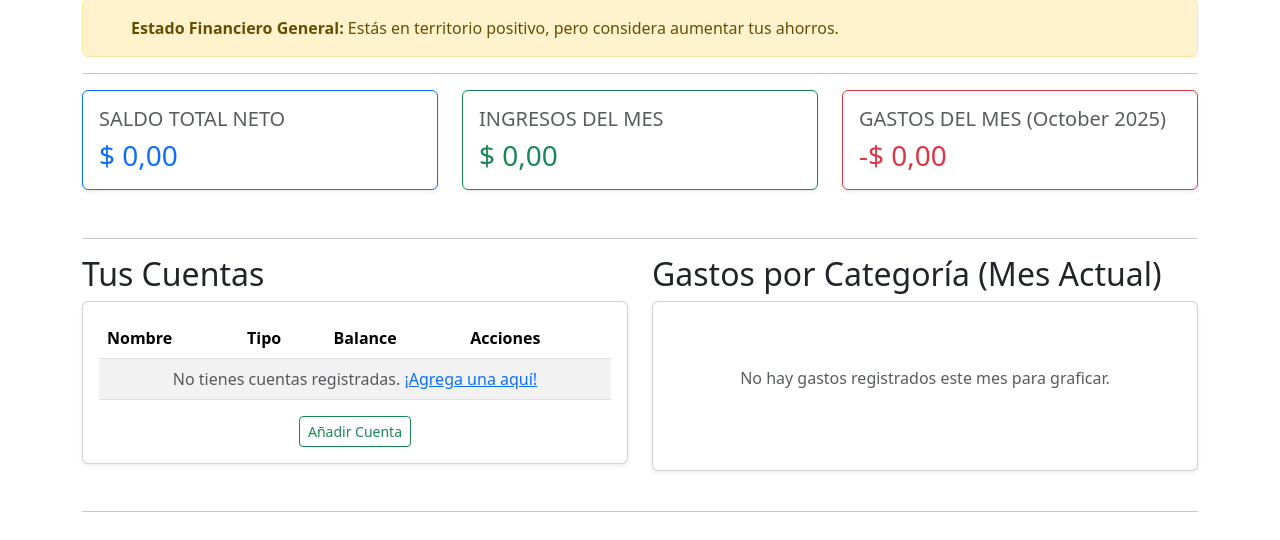
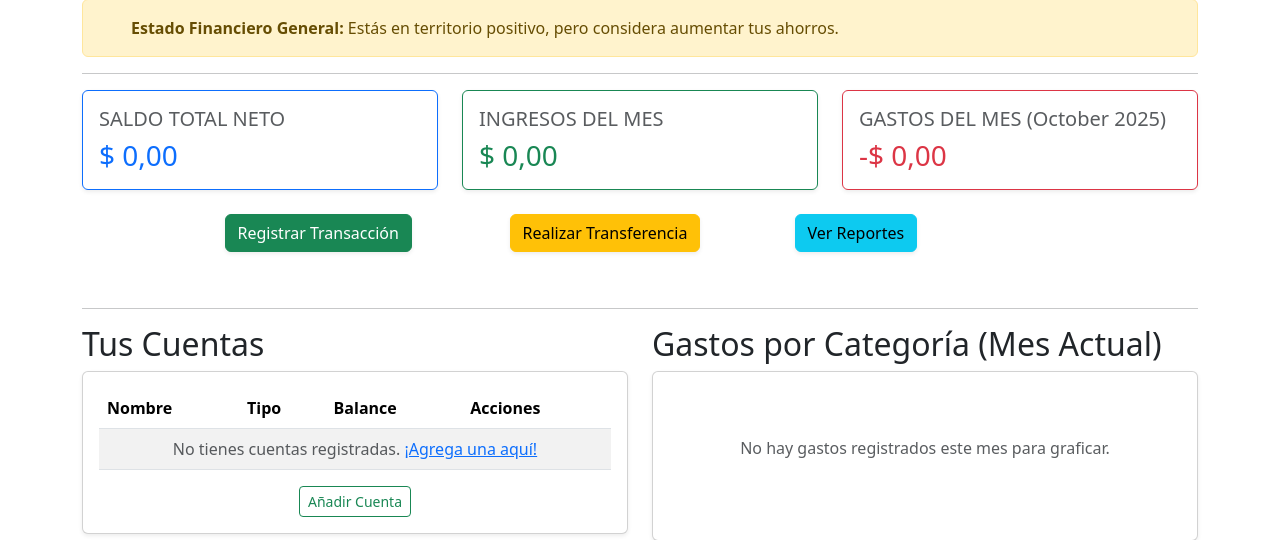
Before and after one commit to jegarciaveliz8-sys/mi-finanzas-Djangp, a Django app: page / in a window 1280 px wide. Shown: the part 153-693 px from the top of the page. Run offline with Django 4.2, Linux system fonts and the light colour scheme; a user stored in the database is signed in; data that the repository does not hold is empty.

Commit message:
Descripción clara de lo que cambié

```diff
--- a/mi_finanzas/templates/mi_finanzas/resumen_financiero.html
+++ b/mi_finanzas/templates/mi_finanzas/resumen_financiero.html
@@ -1,7 +1,7 @@
 {% extends 'base.html' %}
 {% load humanize %}
 
-{% block title %}Resumen Financiero{% endblock title %}
+{% block title %}Panel de Control{% endblock title %}
 
 {% block content %}
 
@@ -22,7 +22,7 @@
 {# ------------------------------------------ #}
 {# 2. MÉTRICAS CLAVE #}
 {# ------------------------------------------ #}
-<div class="row mb-5">
+<div class="row mb-4">
     <div class="col-md-4">
         <div class="card shadow-sm border-primary">
             <div class="card-body">
@@ -49,10 +49,31 @@
     </div>
 </div>
 
+{# ------------------------------------------ #}
+{# 2.5. BOTONES DE ACCIÓN RÁPIDA (NUEVOS) #}
+{# ------------------------------------------ #}
+<div class="row mb-5 justify-content-center">
+    <div class="col-md-3 mb-2">
+        <a href="{% url 'mi_finanzas:anadir_transaccion' %}" class="btn btn-success btn-block shadow-sm">
+            <i class="fas fa-plus"></i> Registrar Transacción
+        </a>
+    </div>
+    <div class="col-md-3 mb-2">
+        <a href="{% url 'mi_finanzas:transferir_monto' %}" class="btn btn-warning btn-block shadow-sm">
+            <i class="fas fa-exchange-alt"></i> Realizar Transferencia
+        </a>
+    </div>
+    <div class="col-md-3 mb-2">
+        <a href="{% url 'mi_finanzas:reportes_financieros' %}" class="btn btn-info btn-block shadow-sm">
+            <i class="fas fa-chart-pie"></i> Ver Reportes
+        </a>
+    </div>
+</div>
+
 <hr>
 
 {# ------------------------------------------ #}
-{# 3. CUENTAS Y GRÁFICO #}
+{# 3. CUENTAS Y GRÁFICO DE GASTOS #}
 {# ------------------------------------------ #}
 <div class="row">
 
@@ -110,7 +131,7 @@
                             <li class="list-group-item d-flex justify-content-between align-items-center">
                                 {{ gasto.categoria__nombre }}
                                 <span class="font-weight-bold text-danger">
-                                    ${{ gasto.total|floatformat:2|intcomma }} {# ¡CORREGIDO! Eliminamos el guion manual que estaba aquí #}
+                                    ${{ gasto.total|floatformat:2|intcomma }}
                                 </span>
                             </li>
                         {% endfor %}
@@ -126,7 +147,7 @@
 <hr>
 
 {# ------------------------------------------ #}
-{# 4. PRESUPUESTOS #}
+{# 4. PRESUPUESTOS (CON EDICIÓN Y ELIMINACIÓN CORREGIDA) #}
 {# ------------------------------------------ #}
 <h2 class="mt-5">📊 Presupuestos del Mes</h2>
 <div class="row">
@@ -136,8 +157,19 @@
                 <div class="card shadow-sm">
                     <div class="card-header bg-light d-flex justify-content-between align-items-center">
                         <h5 class="mb-0">{{ resultado.categoria_nombre }}</h5>
-                        <a href="{% url 'mi_finanzas:crear_presupuesto' %}" class="btn btn-sm btn-outline-secondary">Editar</a>
-                    </div>
+
+                        <div class="btn-group btn-group-sm" role="group">
+                            <a href="{% url 'mi_finanzas:editar_presupuesto' resultado.pk %}" class="btn btn-outline-primary" title="Editar">
+                                <i class="fas fa-pen"></i> Editar
+                            </a>
+                            <form method="POST" action="{% url 'mi_finanzas:eliminar_presupuesto' resultado.pk %}" style="display:inline;">
+                                {% csrf_token %}
+                                <button type="submit" class="btn btn-outline-danger" title="Eliminar" onclick="return confirm('¿Estás seguro de que quieres eliminar el presupuesto para {{ resultado.categoria_nombre }}?');">
+                                    <i class="fas fa-trash"></i> Eliminar
+                                </button>
+                            </form>
+                        </div>
+                                            </div>
                     <div class="card-body">
                         <p class="card-text small text-muted">
                             Límite: <strong>${{ resultado.limite|floatformat:2|intcomma }}</strong> |
@@ -164,7 +196,7 @@
             </div>
         {% endfor %}
         <div class="col-md-12 text-center mt-3">
-            <a href="{% url 'mi_finanzas:crear_presupuesto' %}" class="btn btn-primary">Añadir/Editar Presupuesto</a>
+            <a href="{% url 'mi_finanzas:crear_presupuesto' %}" class="btn btn-primary">Añadir Nuevo Presupuesto</a>
         </div>
     {% else %}
         <div class="col-12">
@@ -206,7 +238,10 @@
                                 <td class="text-right
                                     {% if transaccion.tipo == 'INGRESO' %}text-success
                                     {% else %}text-danger{% endif %}">
-                                    ${{ transaccion.monto|floatformat:2|intcomma }} {# ¡CORREGIDO! Ya no agregamos el guion aquí #}
+                                    {% if transaccion.tipo == 'GASTO' or transaccion.tipo == 'TRANSFERENCIA' %}
+                                    -
+                                {% endif %}
+                                    ${{ transaccion.monto|floatformat:2|intcomma }}
                                 </td>
                             </tr>
                             {% empty %}
@@ -218,7 +253,6 @@
                     </table>
                 </div>
                 <div class="text-center pt-2">
-                    {# Asumiendo que 'transacciones_lista' será una URL futura #}
                     <a href="#" class="btn btn-sm btn-outline-secondary">Ver todo el historial</a>
                 </div>
             </div>
@@ -241,7 +275,6 @@
     if (ctx) {
 
         // 1. Parsear los datos de Django a un objeto JavaScript
-        // Utilizamos |safe para evitar el escape de caracteres en el JSON
         const chartDataObject = JSON.parse('{{ chart_data | safe }}');
 
         const labels = chartDataObject.labels;
```
